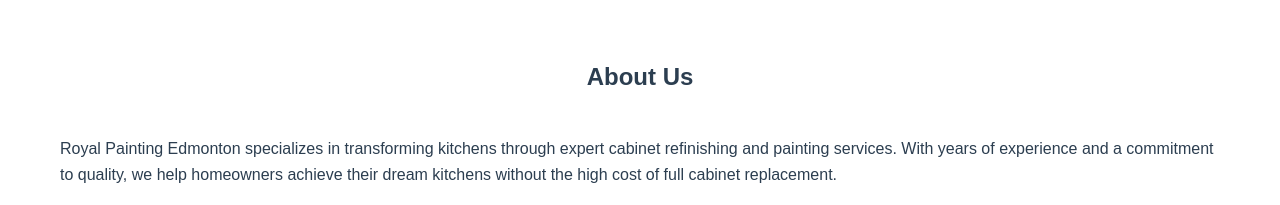
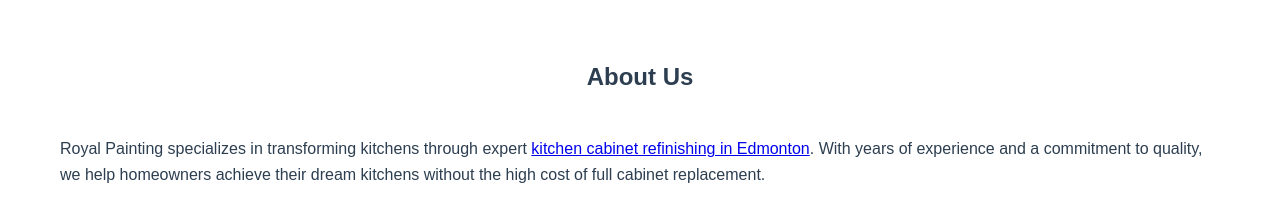
Before and after one commit to paintersedmonton/cabinet-refinishing-edmonton-netlify, a plain HTML site: page index.html in a window 1280 px wide. Shown: the part 595-800 px from the top of the page. Drawn offline with Linux system fonts and the light colour scheme.

Commit message:
Update index.html

```diff
--- a/index.html
+++ b/index.html
@@ -205,7 +205,7 @@
     <section id="about">
         <div class="container">
             <h2 class="section-title">About Us</h2>
-            <p>Royal Painting Edmonton specializes in transforming kitchens through expert cabinet refinishing and painting services. With years of experience and a commitment to quality, we help homeowners achieve their dream kitchens without the high cost of full cabinet replacement.</p>
+            <p>Royal Painting  specializes in transforming kitchens through expert <a href="https://www.painters-edmonton.ca/kitchen-cabinets-painting-staining-refinishing-refacing/">kitchen cabinet refinishing in Edmonton</a>. With years of experience and a commitment to quality, we help homeowners achieve their dream kitchens without the high cost of full cabinet replacement.</p>
         </div>
     </section>
 
```
